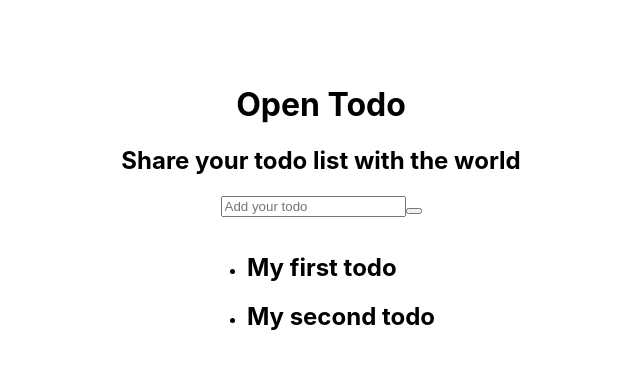
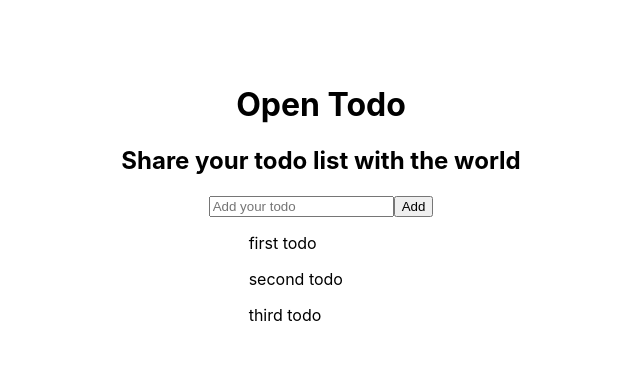
Before and after one commit to isaif/opentodo, a Next.js app: page / in a window 1280 px wide. Shown: the top 368 px of the page, without its empty margins (319-959 px from the left). Built offline with nearby package versions, Linux system fonts and the light colour scheme.

Commit message:
feat: add CreateTodo and TodoList components

```diff
--- /dev/null
+++ b/components/CreateTodo.tsx
@@ -0,0 +1,40 @@
+import { Todo } from "../utils/interfaces";
+
+interface Props {
+  onFormSubmit: (todo: Todo) => void;
+}
+
+interface FormElements extends HTMLFormControlsCollection {
+  todo: HTMLInputElement;
+}
+
+interface TodoFormElement extends HTMLFormElement {
+  readonly elements: FormElements;
+}
+
+const CreateTodo = ({ onFormSubmit }: Props) => {
+  const handleSubmit = (e: React.FormEvent<TodoFormElement>) => {
+    e.preventDefault();
+
+    const form = e.currentTarget;
+    const todoValue = form.elements.todo.value;
+
+    const newTodo: Todo = {
+      id: Math.floor(Math.random() * 100),
+      name: todoValue,
+      completed: false,
+    };
+
+    onFormSubmit(newTodo);
+    form.reset();
+  };
+
+  return (
+    <form onSubmit={handleSubmit}>
+      <input name="todo" type="text" placeholder="Add your todo" required />
+      <button type="submit">Add</button>
+    </form>
+  );
+};
+
+export default CreateTodo;
--- /dev/null
+++ b/components/TodoList.tsx
@@ -0,0 +1,17 @@
+import { Todo } from "../utils/interfaces";
+
+interface TodoListProps {
+  todos: Todo[];
+}
+
+const TodoList = ({ todos }: TodoListProps) => {
+  return (
+    <ul>
+      {todos.map((todo) => (
+        <p key={todo.id}>{todo.name}</p>
+      ))}
+    </ul>
+  );
+};
+
+export default TodoList;
--- a/pages/index.tsx
+++ b/pages/index.tsx
@@ -1,38 +1,38 @@
 import type { NextPage } from "next";
 import Head from "next/head";
+import { useState } from "react";
+import { Todo } from "../utils/interfaces";
+
 import styles from "../styles/Home.module.css";
 
+import CreateTodo from "../components/CreateTodo";
+import TodoList from "../components/TodoList";
+import data from "../utils/data";
+
 const Home: NextPage = () => {
-  const handleSubmit = (e: React.FormEvent<HTMLFormElement>) => {
-    e.preventDefault();
-    console.log(e);
+  const [todos, setTodos] = useState(data);
+
+  const handleFormSubmit = (todo: Todo) => {
+    setTodos((previousTodos) => [...previousTodos, todo]);
   };
+
   return (
     <div className={styles.container}>
       <Head>
-        <title>Open Todo List</title>
+        <title>Open Todo</title>
         <meta name="Opentodo" content="A place to share your todo list" />
         <link rel="icon" href="/favicon.ico" />
       </Head>
 
-      <main className={styles.main}>
+      <header className={styles.main}>
         <h1 className={styles.title}>Open Todo</h1>
         <h2>Share your todo list with the world</h2>
+      </header>
+
+      <main>
+        <CreateTodo onFormSubmit={handleFormSubmit} />
+        <TodoList todos={todos} />
       </main>
-
-      <form onSubmit={handleSubmit}>
-        <input name="todo" type="text" placeholder="Add your todo" />
-        <button type="submit" />
-      </form>
-
-      <ul className="todolist">
-        <li>
-          <h2>My first todo</h2>
-        </li>
-        <li>
-          <h2>My second todo</h2>
-        </li>
-      </ul>
     </div>
   );
 };
--- /dev/null
+++ b/utils/data.ts
@@ -0,0 +1,9 @@
+import { Todo } from "./interfaces";
+
+const data: Todo[] = [
+  { id: 1, name: "first todo", completed: false },
+  { id: 2, name: "second todo", completed: false },
+  { id: 3, name: "third todo", completed: false },
+];
+
+export default data;
--- /dev/null
+++ b/utils/interfaces.ts
@@ -0,0 +1,5 @@
+export interface Todo {
+  id: number;
+  name: string;
+  completed: boolean;
+}
```
